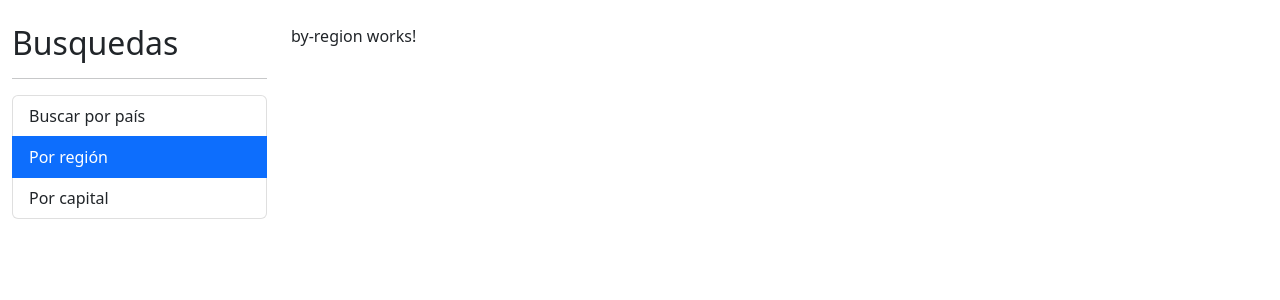
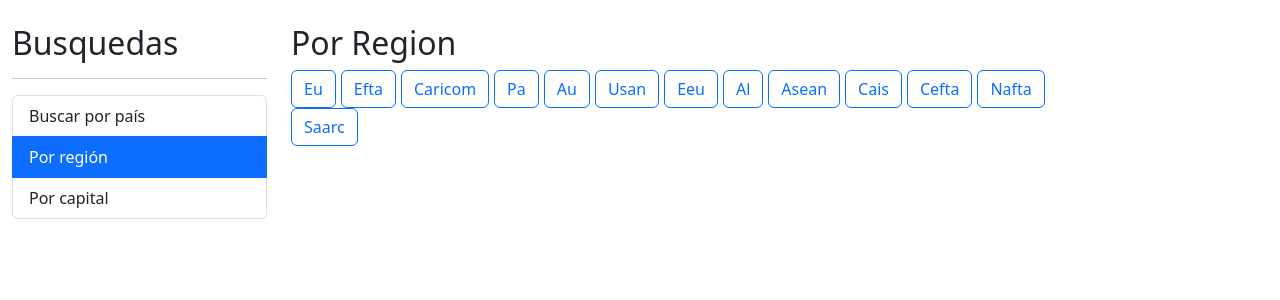
Before and after one commit to doly0911/angularCeroAexperto, an Angular app in the folder 03-paisesApp/: page /region in a window 1280 px wide. Shown: the top 300 px of the page. Built offline with nearby package versions, Linux system fonts and the light colour scheme.

Commit message:
add byRegion Component and Service

```diff
--- a/03-paisesApp/src/app/country/components/country-input/country-input.component.ts
+++ b/03-paisesApp/src/app/country/components/country-input/country-input.component.ts
@@ -41,7 +41,6 @@ export class CountryInputComponent implements OnInit{
 
   // TO DO cambiar el tipo de valor
   sugerencias(){
-    console.log("desde sugerenicas con Next:", this.termino);
     //capturar cada valor ingresado del usuario
     this.debouncer.next(this.termino)
   }
--- a/03-paisesApp/src/app/country/components/country-table/country-table.component.html
+++ b/03-paisesApp/src/app/country/components/country-table/country-table.component.html
@@ -12,7 +12,7 @@
     <tr *ngFor="let country of countryList; let i = index">
     <td>{{i}}</td>
     <td>
-      <img [src]="country.flags.png" class="small-flag">
+      <img [src]="country.flag" style="width: 50px;">
     </td>
     <td>{{country.name}}</td>
     <td>{{country.population | number}}</td>
--- a/03-paisesApp/src/app/country/pages/by-region/by-region.component.html
+++ b/03-paisesApp/src/app/country/pages/by-region/by-region.component.html
@@ -1 +1,19 @@
-<p>by-region works!</p>
+<h2>Por Region <small>{{regionActive}}</small></h2>
+
+<div class="row">
+  <div class="col">
+    <button
+    *ngFor="let region of regiones"
+    (click)="activarRegion(region)"
+    [class]="getClaseCSS(region)"
+    >
+    {{region | titlecase}}
+    </button>
+  </div>
+</div>
+
+<div *ngIf="listaDepaises.length > 0" class="row">
+  <div class="col">
+    <app-country-table [countryList]="listaDepaises"></app-country-table>
+  </div>
+</div>
--- a/03-paisesApp/src/app/country/pages/by-region/by-region.component.ts
+++ b/03-paisesApp/src/app/country/pages/by-region/by-region.component.ts
@@ -1,14 +1,52 @@
-import { Component, OnInit } from '@angular/core';
+import { Component } from '@angular/core';
+import { CountryService } from '../../services/country.service';
+import { Country } from '../../interfaces/country.interface';
 
 @Component({
   selector: 'app-by-region',
-  templateUrl: './by-region.component.html'
+  templateUrl: './by-region.component.html',
+  styles: [
+    `
+    button {
+      margin-right: 5px
+    }
+
+    `
+  ]
 })
-export class ByRegionComponent implements OnInit {
+export class ByRegionComponent  {
 
-  constructor() { }
+  regiones: string[] = ["EU", "EFTA", "CARICOM","PA", "AU", "USAN",
+                        "EEU", "AL", "ASEAN", "CAIS", "CEFTA", "NAFTA", "SAARC"]
 
-  ngOnInit(): void {
+
+  regionActive: string = ""
+  listaDepaises: Country[] = [];
+
+
+  constructor(private countryService: CountryService) { }
+
+  activarRegion(region: string){
+    //Para que no se recargue al estar en la misma region
+    //no funciona si va debajo de regionActive = region :v
+    if(region === this.regionActive){
+      return;
+    }
+    this.regionActive = region
+    this.listaDepaises = []
+    this.countryService.buscarPorRegion(region).subscribe(
+      paises => {
+        console.log("paises: ", paises);
+
+        this.listaDepaises = paises
+      }
+    )
+
   }
 
+  getClaseCSS(region: string){
+    return (region === this.regionActive) ? 'btn btn-primary' : 'btn btn-outline-primary'
+  }
+
+
 }
--- a/03-paisesApp/src/app/country/services/country.service.ts
+++ b/03-paisesApp/src/app/country/services/country.service.ts
@@ -9,6 +9,7 @@ import { Country } from '../interfaces/country.interface';
 export class CountryService {
 
   private baseUrl: string = 'https://restcountries.com/v2'
+
 
   constructor(private http: HttpClient) { }
 
@@ -33,6 +34,11 @@ export class CountryService {
     return this.http.get<Country>(url)
   }
 
+  buscarPorRegion(region:string): Observable<Country[]>{
+    const url: string = `${this.baseUrl}/regionalbloc/${region}`;
+    return this.http.get<Country[]>(url)
+  }
+
 
 
 
```
